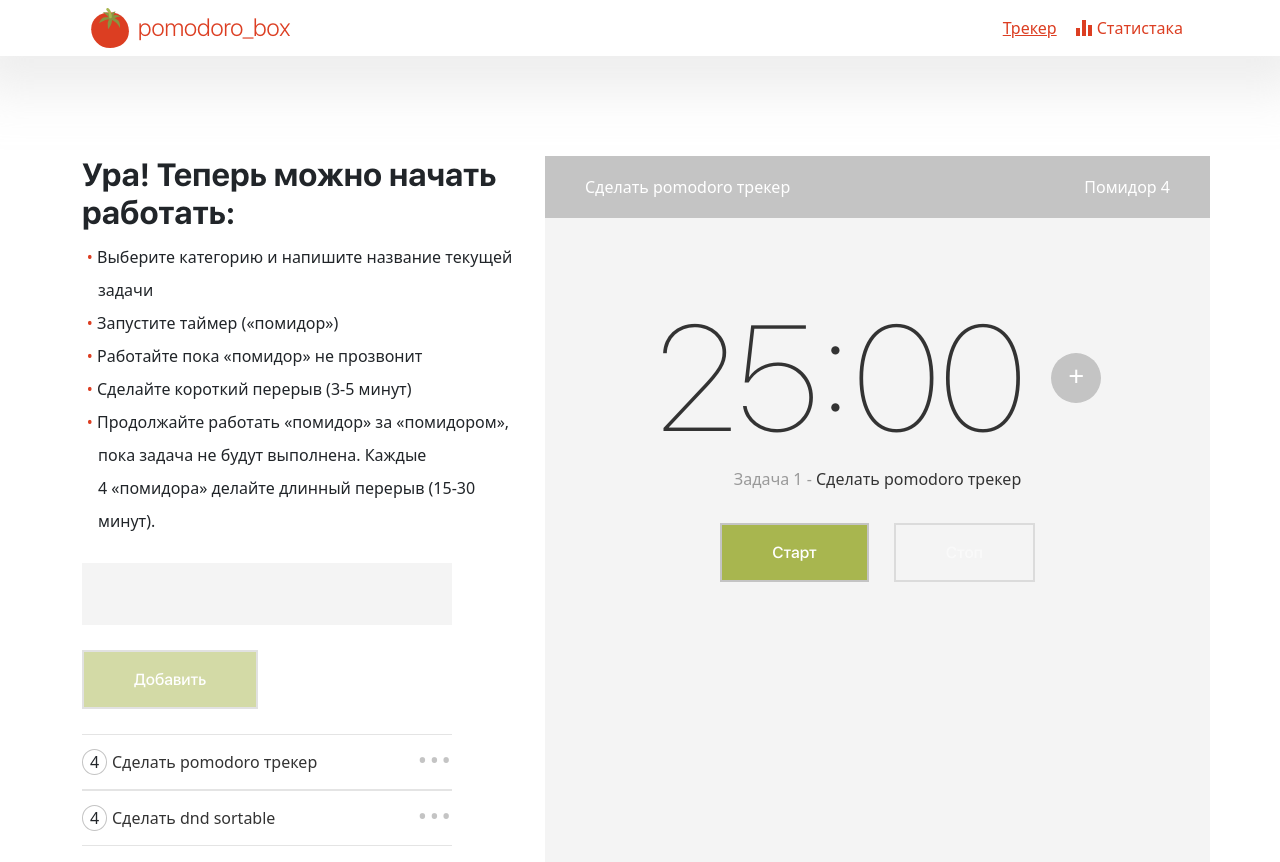
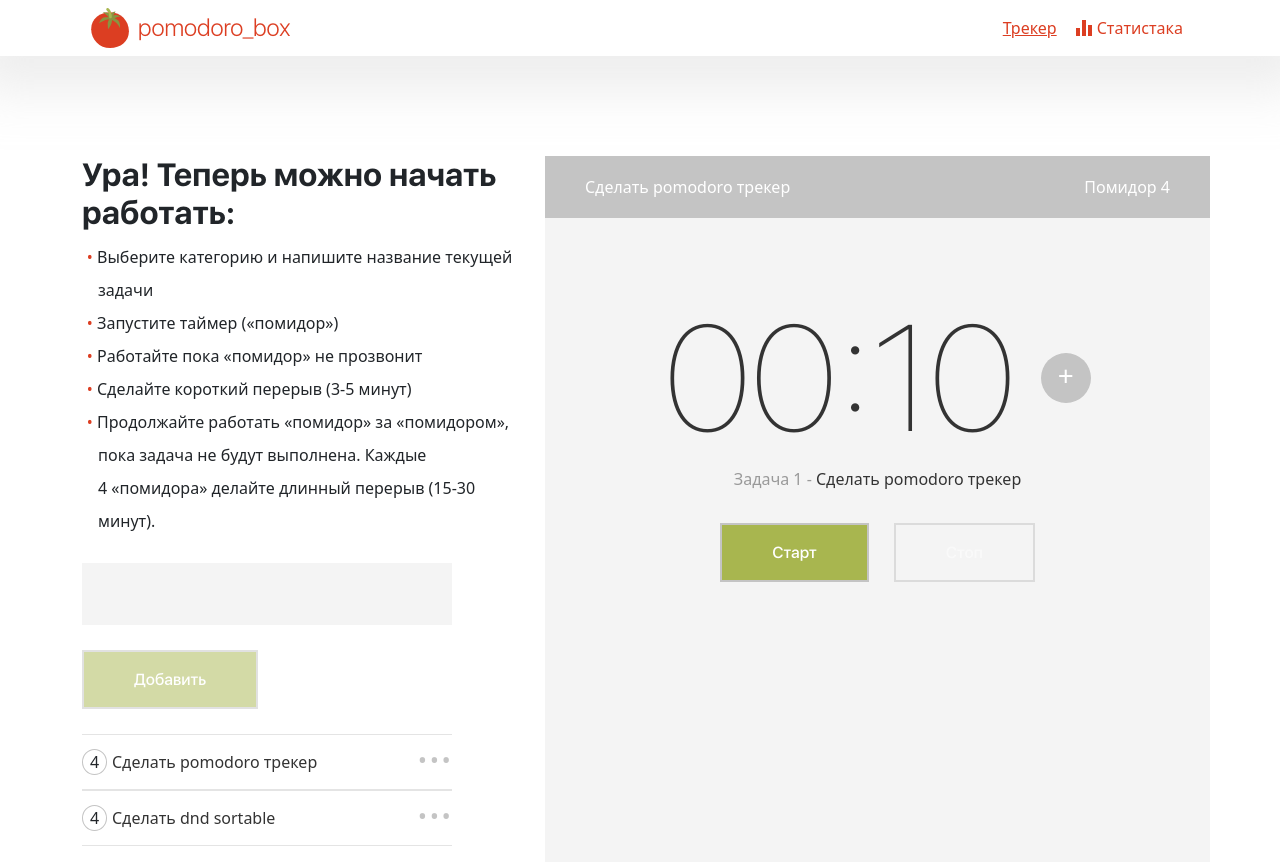
Before and after one commit to Twisters30/react-pomadoro, a React (Vite) app: page / in a window 1280 px wide. Built offline with nearby package versions, Linux system fonts and the light colour scheme.

Commit message:
correct view timer

```diff
--- a/src/components/modals/confirmModal/ConfirmModal.ts
+++ b/src/components/modals/confirmModal/ConfirmModal.ts
@@ -2,14 +2,24 @@ import Swal from "sweetalert2";
 import withReactContent from "sweetalert2-react-content";
 import "./confirmModal.scss";
 
-export const confirmModal = (callback) => {
+type TOptionsModal = {
+	title?: string;
+	confirmButtonText?: string;
+	cancelButtonText?: string,
+	confirmButtonColor?: string,
+	cancelButtonColor?: string,
+}
+
+export const confirmModal = (
+	callback: () => void,
+	options?: TOptionsModal) => {
 	withReactContent(Swal).fire({
-		title: "Удалить задачу?",
+		title: options?.title || "Удалить задачу?",
 		showCancelButton: true,
-		confirmButtonColor: "#d33",
-		cancelButtonColor: "#aaa",
-		confirmButtonText: "Удалить",
-		cancelButtonText: "Отмена",
+		confirmButtonColor: options?.confirmButtonColor || "#d33",
+		cancelButtonColor: options?.cancelButtonColor || "#aaa",
+		confirmButtonText: options?.confirmButtonText || "Удалить",
+		cancelButtonText: options?.cancelButtonText || "Отмена",
 		showClass: {
 			popup: 'animated fadeInDown faster'
 		},
--- a/src/components/timerInterface/TimerInterface.tsx
+++ b/src/components/timerInterface/TimerInterface.tsx
@@ -35,12 +35,12 @@ export const TimerInterface: FC<TProps> = (
 	useEffect(() => {
 		if (timerState.timerDate) {
 			setEditValueTime(concatForEditValue());
-			restart(timerState.timerDate, false);
+			restart(timerState.timerDate,  timerState.isStart);
 		}
 	}, [timerState.timerDate])
 	useEffect(() => {
 		if (timerState.breakTimerDate) {
-			restart(timerState.breakTimerDate, false);
+			restart(timerState.breakTimerDate, true);
 		}
 	}, [timerState.breakTimerDate])
 	const { seconds, minutes, hours, start, resume, isRunning, pause, restart } = useTimer(
@@ -102,7 +102,7 @@ export const TimerInterface: FC<TProps> = (
 	const hideEditTime = () => {
 		setActiveEditTimer(false);
 	}
-	const breakTimer = () => {
+	const startBreakTimer = () => {
 		setBreakTimer(
 			{
 				minutes: timerState.breakTimerConfig.minutes,
@@ -118,7 +118,9 @@ export const TimerInterface: FC<TProps> = (
 		} else {
 			decrementPomodoro(task.id);
 			if (task && task.pomodoroCount > 0) {
-				breakTimer();
+				startBreakTimer();
+			} else {
+				// TODO добавить функционал "длитеьный перерыв: startLongBreak"
 			}
 		}
 	}
@@ -155,7 +157,9 @@ export const TimerInterface: FC<TProps> = (
 									${!isRunning && timerState?.isStart ? "pause" : ""}`
 								}
 							>
-								{hours !== 0 ? hours : ""}{minutes}:{seconds === 0 ? "00" : seconds}
+								{hours !== 0 ? hours : ""}
+								{minutes.toString().length === 1 ? "0" + minutes : minutes}:
+								{seconds === 0 ? "00" : seconds.toString().length === 1 ? "0" + seconds : seconds}
 							</div>
 						}
 						<CircleButton
--- a/src/pages/MainPage/MainPage.tsx
+++ b/src/pages/MainPage/MainPage.tsx
@@ -13,7 +13,8 @@ import {
 	setMainTimerAction,
 	setBreakTimerAction,
 	setBreakAction,
-	resetMainTimerAction, updateOrderTasksAction, handleDragEndAction
+	resetMainTimerAction,
+	handleDragEndAction
 } from "@/store/taskReducer";
 import { confirmModal } from "@/components/modals/confirmModal/ConfirmModal";
 import { TimerInterface } from "@/components/timerInterface/TimerInterface";
--- a/src/store/taskReducer.ts
+++ b/src/store/taskReducer.ts
@@ -1,8 +1,6 @@
 import { addMinutes, addSeconds } from "date-fns";
 import { v4 as uuidv4 } from "uuid";
-import {types} from "sass";
-import Error = types.Error;
-import {arrayMove} from "@dnd-kit/sortable";
+import { arrayMove } from "@dnd-kit/sortable";
 
 export type Task = {
 	queueNumber: number;
@@ -33,8 +31,10 @@ export type DefaultState = {
 		breakTimerDate: Date | null;
 		isBreak: boolean,
 		isStart: boolean,
+		isLongBreak: boolean,
 		timerConfig: TimerConfig;
 		breakTimerConfig: TimerConfig;
+		longBreakTimerConfig: TimerConfig;
 	};
 	tasks: Task[];
 }
@@ -42,7 +42,7 @@ export type DefaultState = {
 export const timerConfigInstance: TConfigPomodoro = {
 	minutes: "25",
 	seconds: "00",
-	getTimeWork: function (minutes = this.minutes, seconds = this.seconds) {
+	getTimeWork: function (minutes: string = this.minutes, seconds: string = this.seconds) {
 		let currentTime = new Date();
 		currentTime = addMinutes(currentTime, +minutes);
 		currentTime = addSeconds(currentTime, +seconds);
@@ -52,16 +52,21 @@ export const timerConfigInstance: TConfigPomodoro = {
 const defaultState: DefaultState = {
 	appStatus: "init",
 	timerState: {
-		timerDate: timerConfigInstance.getTimeWork(),
+		timerDate: timerConfigInstance.getTimeWork("00","10"),
 		breakTimerDate: null,
 		isBreak: false,
 		isStart: false,
+		isLongBreak: false,
 		timerConfig: {
-			minutes: "25",
-			seconds: "00",
+			minutes: "00",
+			seconds: "10",
 		},
 		breakTimerConfig: {
-			minutes: "05",
+			minutes: "00",
+			seconds: "05",
+		},
+		longBreakTimerConfig: {
+			minutes: "40",
 			seconds: "00",
 		},
 	},
@@ -126,35 +131,38 @@ const HANDLE_DRAG_END = "HANDLE_DRAG_END";
 
 export const taskReducer = (state = defaultState, action: ITaskReducer['action']) => {
 	switch (action.type) {
-		case "HANDLE_DRAG_END":
-			console.log(action);
+		case HANDLE_DRAG_END:
 			const { active, over } = action.payload;
 			if (active.id !== over.id) {
 				const oldIndex = state.tasks.findIndex(({ id }) => id === active.id);
 				const newIndex = state.tasks.findIndex(({ id }) => id === over.id);
 				const updatedTasksOrder = arrayMove([...state.tasks], oldIndex, newIndex);
+				const timer = getResetMainTimer(state);
 				return {
 					...state,
+					timerState: {
+						...state.timerState,
+						timerDate: timer,
+					},
 					tasks: setTaskNumber(updatedTasksOrder)
 				}
 			}
 			return;
 		case RESET_MAIN_TIMER :
-			const timer = timerConfigInstance.getTimeWork(
-				state.timerState.timerConfig.minutes,
-				state.timerState.timerConfig.seconds
-			);
+			const timer = getResetMainTimer(state);
 			return {
 				...state,
 				timerState: {
 					...state.timerState,
 					timerDate: timer,
 				},
-
 			}
 		case SET_BREAK_TIMER:
 			if ("minutes" in action.payload && "seconds" in action.payload) {
-				const timer = timerConfigInstance.getTimeWork(action.payload.minutes.toString(), action.payload.seconds.toString());
+				const timer = timerConfigInstance.getTimeWork(
+					action.payload.minutes.toString(),
+					action.payload.seconds.toString()
+				);
 				return {
 					...state,
 					timerState: {
@@ -267,6 +275,12 @@ const setTaskNumber = (tasks: Task[]): Task[] => {
 		}
 	})
 }
+const getResetMainTimer = (state: DefaultState) => {
+	return timerConfigInstance.getTimeWork(
+		state.timerState.timerConfig.minutes,
+		state.timerState.timerConfig.seconds
+	);
+}
 
 export const createTaskAction = (payload:{title: Task["title"]}) => ({type: CREATE_TASK, payload});
 export const removeTaskAction = (payload: Task["id"]) => ({type: REMOVE_TASK, payload});
```
